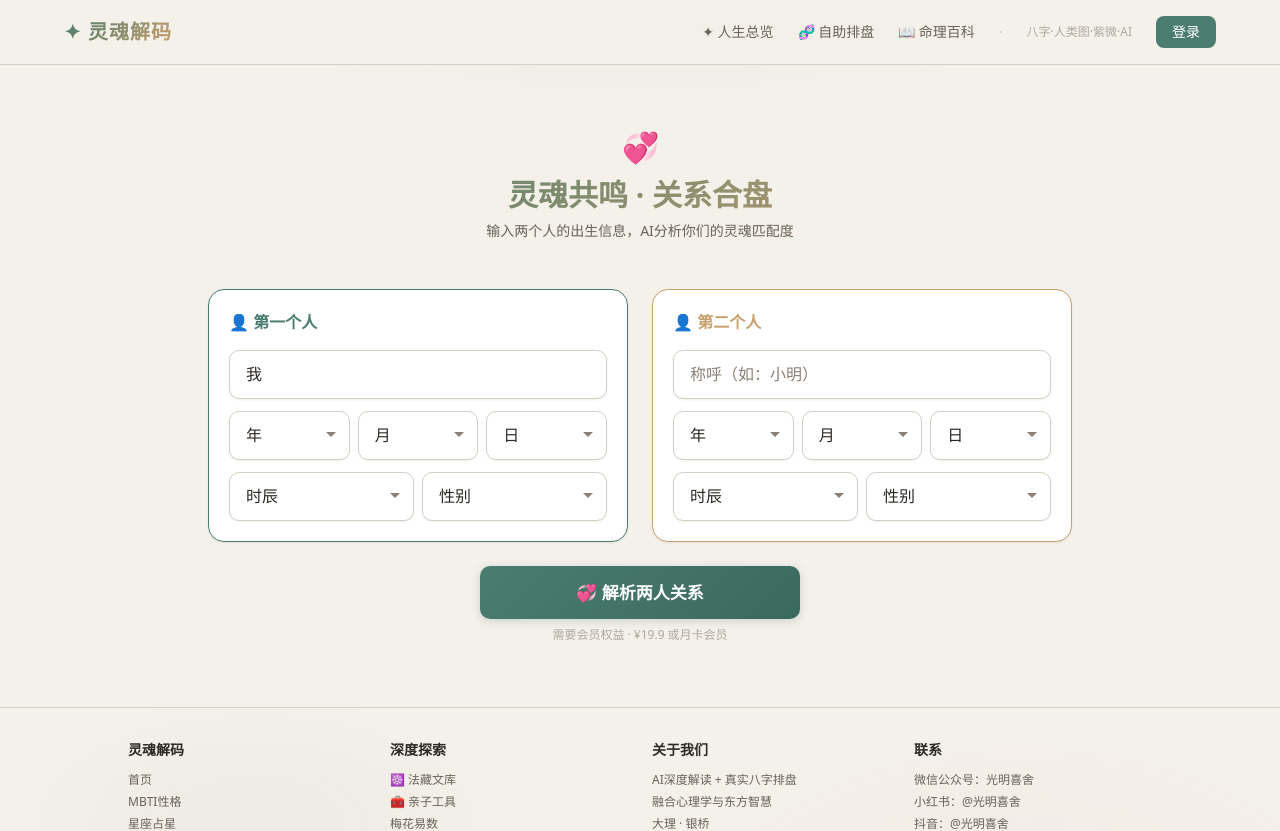
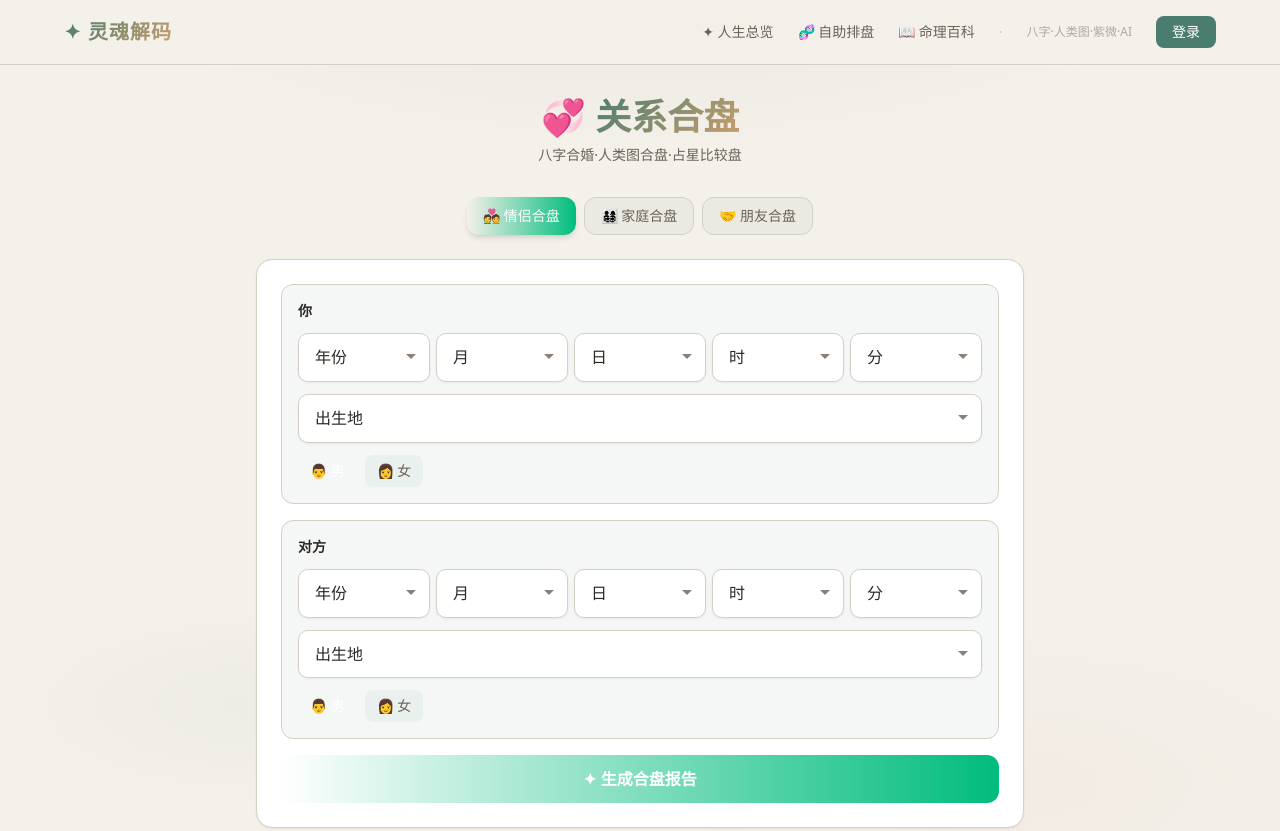
Before and after one commit to wlkerwong-boop/soul-decode, a Next.js app: page /compatibility in a window 1280 px wide. Shown: the top 831 px of the page. Built offline with nearby package versions, Linux system fonts and the light colour scheme.

Commit message:
feat: Kimi级API提示词+合盘页面(情侣/家庭/朋友)

```diff
--- a/src/app/compatibility/page.tsx
+++ b/src/app/compatibility/page.tsx
@@ -1,216 +1,73 @@
 'use client';
+import { useState } from 'react';
 
-import { useState } from 'react';
-import { useRouter } from 'next/navigation';
-import { useAuth } from '@/components/AuthContext';
-import { isUserPremium } from '@/lib/access-control';
+const HOURS = Array.from({length:24},(_,i)=>i);
+const MINUTES = [0,15,30,45];
 
-interface PersonForm {
-  name: string;
-  year: string;
-  month: string;
-  day: string;
-  hour: string;
-  gender: string;
-}
+export default function HepanPage() {
+  const [type, setType] = useState('couple');
 
-const emptyPerson: PersonForm = { name: '', year: '', month: '', day: '', hour: '', gender: '' };
-const years = Array.from({ length: 100 }, (_, i) => String(new Date().getFullYear() - i));
-const months = Array.from({ length: 12 }, (_, i) => String(i + 1));
-const days = Array.from({ length: 31 }, (_, i) => String(i + 1));
-
-export default function CompatibilityPage() {
-  const router = useRouter();
-  const { user, isLoggedIn } = useAuth();
-  const [p1, setP1] = useState<PersonForm>({ ...emptyPerson, name: '我' });
-  const [p2, setP2] = useState<PersonForm>(emptyPerson);
-  const [loading, setLoading] = useState(false);
-  const [report, setReport] = useState('');
-  const [streamingContent, setStreamingContent] = useState('');
-  const [error, setError] = useState('');
-  const [step, setStep] = useState<'form' | 'loading' | 'result'>('form');
-
-  const handleSubmit = async (e: React.FormEvent) => {
-    e.preventDefault();
-    if (!p1.year || !p1.month || !p1.day || !p2.year || !p2.month || !p2.day) {
-      setError('请填写双方完整的出生日期');
-      return;
-    }
-
-    if (!isLoggedIn) {
-      router.push('/auth/login');
-      return;
-    }
-
-    // Check if paid
-    const premium = isUserPremium();
-    if (!premium) {
-      router.push('/payment');
-      return;
-    }
-
-    setError('');
-    setReport('');
-    setStep('loading');
-    setLoading(true);
-
-    try {
-      // Get bazi data for both persons (simplified - call the API)
-      const res = await fetch('/api/compatibility-decoded', {
-        method: 'POST',
-        headers: { 'Content-Type': 'application/json' },
-        body: JSON.stringify({
-          person1: { ...p1 },
-          person2: { ...p2 },
-        }),
-      });
-
-      if (!res.ok) throw new Error('合盘生成失败');
-
-      const reader = res.body?.getReader();
-      if (!reader) throw new Error('无法读取响应');
-
-      const decoder = new TextDecoder();
-      let buf = '', full = '';
-      setStep('result');
-
-      while (true) {
-        const { done, value } = await reader.read();
-        if (done) break;
-        buf += decoder.decode(value, { stream: true });
-        const lines = buf.split('\n');
-        buf = lines.pop() || '';
-        for (const line of lines) {
-          if (!line.startsWith('data: ')) continue;
-          try {
-            const d = JSON.parse(line.slice(6));
-            if (d.content) { full += d.content; setStreamingContent(full); }
-            if (d.done) { setReport(full); setStreamingContent(''); break; }
-          } catch {}
-        }
-      }
-      if (full) setReport(full);
-    } catch (err: any) {
-      setError(err.message);
-      setStep('form');
-    } finally {
-      setLoading(false);
-    }
-  };
-
-  const PersonForm = ({ label, data, onChange, color }: {
-    label: string; data: PersonForm; onChange: (d: PersonForm) => void; color: string;
-  }) => (
-    <div className="card-jade p-5" style={{ borderColor: color }}>
-      <h3 className="text-base font-bold mb-4" style={{ color }}>{label}</h3>
-      <div className="space-y-3">
-        <input className="input-jade text-sm" placeholder="称呼（如：小明）" value={data.name}
-          onChange={e => onChange({ ...data, name: e.target.value })} />
-        <div className="grid grid-cols-3 gap-2">
-          <select className="input-jade text-sm" value={data.year} onChange={e => onChange({ ...data, year: e.target.value })} required>
-            <option value="">年</option>
-            {years.map(y => <option key={y} value={y}>{y}</option>)}
-          </select>
-          <select className="input-jade text-sm" value={data.month} onChange={e => onChange({ ...data, month: e.target.value })} required>
-            <option value="">月</option>
-            {months.map(m => <option key={m} value={m}>{m}</option>)}
-          </select>
-          <select className="input-jade text-sm" value={data.day} onChange={e => onChange({ ...data, day: e.target.value })} required>
-            <option value="">日</option>
-            {days.map(d => <option key={d} value={d}>{d}</option>)}
-          </select>
+  const PersonForm = ({label, pfx}:{label:string, pfx:string}) => (
+    <div className="space-y-3 p-4 rounded-xl bg-[var(--bg-highlight)] border border-[var(--border-color)]">
+      <h3 className="text-sm font-bold text-[var(--accent)]">{label}</h3>
+      <div className="grid grid-cols-5 gap-1.5">
+        <select className="input-jade text-sm py-2"><option>年份</option></select>
+        <select className="input-jade text-sm py-2"><option>月</option></select>
+        <select className="input-jade text-sm py-2"><option>日</option></select>
+        <select className="input-jade text-sm py-2"><option>时</option></select>
+        <select className="input-jade text-sm py-2"><option>分</option></select>
       </div>
-        <div className="grid grid-cols-2 gap-2">
-          <select className="input-jade text-sm" value={data.hour} onChange={e => onChange({ ...data, hour: e.target.value })}>
-            <option value="">时辰</option>
-            {['0','1','2','3','4','5','6','7','8','9','10','11','12','13','14','15','16','17','18','19','20','21','22','23'].map(h => (
-              <option key={h} value={h}>{h}:00-{h}:59</option>
-            ))}
-          </select>
-          <select className="input-jade text-sm" value={data.gender} onChange={e => onChange({ ...data, gender: e.target.value })}>
-            <option value="">性别</option>
-            <option value="男">男</option>
-            <option value="女">女</option>
-          </select>
-        </div>
+      <select className="input-jade text-sm py-2 w-full"><option>出生地</option></select>
+      <div className="flex gap-2">
+        <button className="px-3 py-1.5 rounded-lg text-sm bg-[var(--accent)] text-white">👨 男</button>
+        <button className="px-3 py-1.5 rounded-lg text-sm bg-[var(--bg-highlight)] text-[var(--text-secondary)]">👩 女</button>
       </div>
     </div>
   );
 
   return (
-    <div className="py-8 md:py-16 px-4 max-w-4xl mx-auto">
-      {/* Header */}
-      <div className="text-center mb-8 md:mb-12">
-        <div className="text-3xl mb-3">💞</div>
-        <h1 className="text-2xl md:text-3xl font-bold gradient-text mb-2">灵魂共鸣 · 关系合盘</h1>
-        <p className="text-sm text-[var(--text-secondary)]">输入两个人的出生信息，AI分析你们的灵魂匹配度</p>
+    <div className="gradient-bg min-h-screen px-4 py-8">
+      <div className="max-w-3xl mx-auto">
+        <div className="text-center mb-8">
+          <h1 className="text-3xl md:text-4xl font-bold mb-2">💞 <span className="gradient-text">关系合盘</span></h1>
+          <p className="text-sm text-[var(--text-secondary)]">八字合婚·人类图合盘·占星比较盘</p>
         </div>
 
-      {step === 'form' && (
-        <form onSubmit={handleSubmit}>
-          <div className="grid md:grid-cols-2 gap-4 md:gap-6 mb-6">
-            <PersonForm label="👤 第一个人" data={p1} onChange={setP1} color="var(--text-accent)" />
-            <PersonForm label="👤 第二个人" data={p2} onChange={setP2} color="var(--text-accent-gold)" />
+        <div className="flex justify-center gap-2 mb-6">
+          {[
+            {v:'couple',l:'💑 情侣合盘'},
+            {v:'family',l:'👨‍👩‍👧‍👦 家庭合盘'},
+            {v:'friend',l:'🤝 朋友合盘'},
+          ].map(t=>(
+            <button key={t.v} onClick={()=>setType(t.v)}
+              className={`px-4 py-2 rounded-xl text-sm font-medium transition-all ${type===t.v ? 'bg-gradient-to-r from-[var(--accent)] to-emerald-500 text-white shadow-md' : 'bg-[var(--bg-highlight)] text-[var(--text-secondary)] border border-[var(--border-color)]'}`}>
+              {t.l}
+            </button>
+          ))}
         </div>
 
-          {error && <div className="text-sm text-red-500 bg-red-500/5 border border-red-500/15 rounded-lg px-4 py-3 mb-4">{error}</div>}
-
-          <div className="text-center">
-            <button type="submit" className="btn-jade max-w-xs mx-auto" disabled={loading}>
-              💞 解析两人关系
-            </button>
-            <p className="text-xs text-[var(--text-secondary)] opacity-50 mt-2">需要会员权益 · ¥19.9 或月卡会员</p>
+        <div className="card-jade p-6 space-y-4">
+          {type === 'couple' && (
+            <><PersonForm label="你" pfx="a" /><PersonForm label="对方" pfx="b" /></>
+          )}
+          {type === 'family' && (
+            <div className="space-y-3">
+              <PersonForm label="本人" pfx="m" />
+              <PersonForm label="伴侣" pfx="p" />
+              <div className="p-4 rounded-xl bg-[var(--bg-highlight)] border border-[var(--border-color)] border-dashed text-center text-sm text-[var(--text-secondary)]">
+                + 添加孩子（最多5人）
               </div>
-        </form>
+            </div>
+          )}
+          {type === 'friend' && (
+            <><PersonForm label="你" pfx="a" /><PersonForm label="朋友" pfx="b" /></>
           )}
 
-      {step === 'loading' && (
-        <div className="text-center py-20">
-          <div className="cosmic-loader mx-auto mb-8">
-            <div className="cosmic-ring cosmic-ring-1" />
-            <div className="cosmic-ring cosmic-ring-2" />
-            <div className="cosmic-center">💞</div>
-          </div>
-          <p className="text-lg text-[var(--text-accent)] loading-pulse">正在合盘...</p>
-        </div>
-      )}
-
-      {step === 'result' && (
-        <div>
-          <div className="report-content leading-relaxed">
-            {streamingContent && (
-              <div dangerouslySetInnerHTML={{ __html: renderMarkdown(streamingContent) }} />
-            )}
-            {report && (
-              <div dangerouslySetInnerHTML={{ __html: renderMarkdown(report) }} />
-            )}
-          </div>
-          {report && (
-            <div className="text-center mt-8">
-              <button onClick={() => { setStep('form'); setReport(''); setStreamingContent(''); }}
-                className="btn-jade max-w-xs mx-auto inline-flex" style={{ width: 'auto' }}>
-                🔄 重新合盘
+          <button className="w-full py-3 rounded-xl bg-gradient-to-r from-[var(--accent)] to-emerald-500 text-white font-bold text-base hover:shadow-lg transition-all">
+            ✦ 生成合盘报告
           </button>
         </div>
-          )}
       </div>
-      )}
     </div>
   );
 }
-
-// Simple markdown renderer
-function renderMarkdown(text: string): string {
-  return text
-    .replace(/^### (.+)$/gm, '<h3 class="text-lg font-bold text-[var(--text-accent)] mt-6 mb-2">$1</h3>')
-    .replace(/^## (.+)$/gm, '<h2 class="text-xl font-bold text-[var(--text-accent)] mt-8 mb-3 pb-2 border-b border-[var(--border-color)]">$1</h2>')
-    .replace(/^# (.+)$/gm, '<h1 class="text-2xl font-bold gradient-text mt-8 mb-4">$1</h1>')
-    .replace(/\*\*(.+?)\*\*/g, '<strong class="text-[var(--text-accent-light)]">$1</strong>')
-    .replace(/^- (.+)$/gm, '<li class="ml-4 text-sm leading-relaxed mb-1">• $1</li>')
-    .replace(/\n\n/g, '</p><p class="text-sm leading-relaxed mb-3 text-[var(--text-primary)]">')
-    .replace(/^(.+)$/gm, (m: string) => {
-      if (m.startsWith('<')) return m;
-      if (m.startsWith('•')) return m;
-      return m;
-    });
-}
```
Lines whose indentation alone changed are shown as unchanged.
